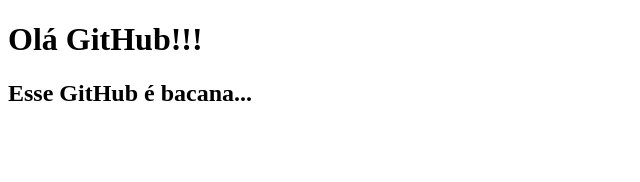
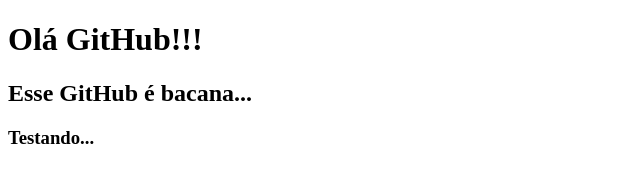
Before and after one commit to ander-santos/prog_web_github, a plain HTML site: page index.html in a window 1280 px wide. Shown: the whole page, without its empty margins (0-640 px from the left). Drawn offline with Linux system fonts and the light colour scheme.

Commit message:
Update index.html
Adicionado <h3>

```diff
--- a/index.html
+++ b/index.html
@@ -9,5 +9,6 @@
 <body>
     <h1>Olá GitHub!!!</h1>
     <h2>Esse GitHub é bacana...</h2>
+    <h3>Testando...</h3>
 </body>
 </html>
```
